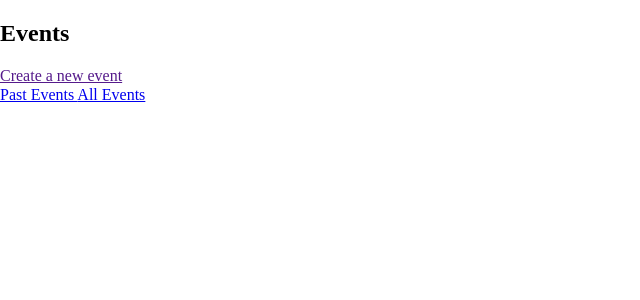
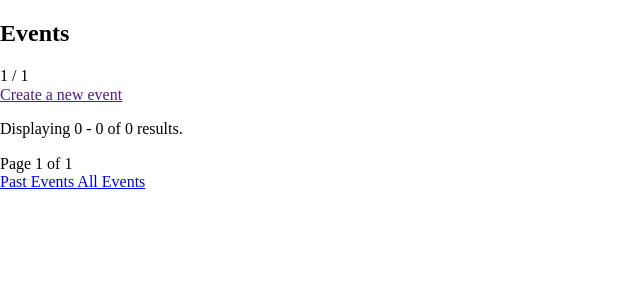
Before and after one commit to 16000psi/djisco, a Django app: page /events/ in a window 1280 px wide. Shown: the part 98-398 px from the top of the page, without its empty margins (0-640 px from the left). Run offline with Django 4.2, Linux system fonts and the light colour scheme; data that the repository does not hold is empty.

Commit message:
Add pagination

```diff
--- a/events/templates/events/event_list.html
+++ b/events/templates/events/event_list.html
@@ -2,17 +2,35 @@
 {% block content %}
 <div class="layout">
     <div class="grid grid--sidebar">
-        <h2>{{ title }}</h2>
+        <div class="title-bar">
+        <h2 class="title">{{ title }}</h2>
+        <div class="top__pagination">
+            {% if page_obj.has_previous %}
+            <a aria-label="go to first page" class="title_bar__pagination__item" href="?page=1"><<</a>
+            <a aria-label="go to previous page" class="title_bar__pagination__item" href="?page={{ page_obj.previous_page_number }}">
+                <
+            </a>
+            {% endif %}
+        <span aria-label="page {{ page_obj.number }} of {{ page_obj.paginator.num_pages }}
+" class="titlebar__pagination-item">
+                {{ page_obj.number }} / {{ page_obj.paginator.num_pages }}
+            </span>
+            {% if page_obj.has_next %}
+            <a aria-label="go to next page" class="title_bar__pagination__item" href="?page={{ page_obj.next_page_number }}">></a>
+            <a aria-label="go to last page" class="title_bar__pagination__item" href="?page={{ page_obj.paginator.num_pages }}">>></a>
+            {% endif %}
+        </div>
+        </div>
+
         <a href="" class="button button--primary">Create a new event</a>
     </div>
     <div class="grid grid--sidebar">
         <div>
-                {% for event in events %}
+            {% for event in page_obj %}
             <article class="card layout__article">
                 <a href="{% url 'event_detail' pk=event.id %}">
                     <h3>{{ event.title }}</h3>
                 </a>
-
                 {% if event.ends_at < now %}
                 <p>{{ event.starts_at|timesince }} ago - {{ event.starts_at|date }}</p>
                 {% else %}
@@ -22,6 +40,26 @@
                 <p class="rich-text">{{ event.description }}</p>
             </article>
             {% endfor %}
+            <div class="pagination">
+                <p class="pagination__readout">{{ pagination_message }}</p>
+            </div>
+            <div class="pagination">
+                {% if page_obj.has_previous %}
+                <a class="pagination__item" href="?page=1">
+                    first
+                </a>
+                <a class="pagination__item" href="?page={{ page_obj.previous_page_number }}">
+                    previous
+                </a>
+                {% endif %}
+                <span class="pagination__item">
+                    Page {{ page_obj.number }} of {{ page_obj.paginator.num_pages }}
+                </span>
+                {% if page_obj.has_next %}
+                <a class="pagination__item" href="?page={{ page_obj.next_page_number }}">next</a>
+                <a class="pagination__item" href="?page={{ page_obj.paginator.num_pages }}">last</a>
+                {% endif %}
+            </div>
         </div>
         <div class="grid__item">
             {% if when == "past" %}
@@ -45,5 +83,6 @@
         </div>
 
     </div>
+
 </div>
 {% endblock content %}
--- a/events/views.py
+++ b/events/views.py
@@ -1,5 +1,6 @@
 from datetime import datetime
 
+from django.core.paginator import Paginator
 from django.http import Http404
 from django.shortcuts import render, get_object_or_404
 from django.utils import timezone
@@ -20,8 +21,28 @@ def event_list(request, when="future"):
     else:
         raise Http404("Page not found")
 
+    pagination_limit = 5
+    paginator = Paginator(events, pagination_limit)
+
+    try:
+        page_number = int(request.GET.get("page", 1))
+
+    except ValueError:
+        page_number = 1
+
+    page_obj = paginator.get_page(page_number)
+    start_index = page_obj.start_index()
+    end_index = page_obj.end_index()
+
+    pagination_message = (
+        f"Displaying {start_index} - {end_index} of {len(events)} results."
+    )
+
     context = {
-        "events": events,
+        "pagination_limit": pagination_limit,
+        "page_obj": page_obj,
+        "pagination_message": pagination_message,
+        "result_count": len(events),
         "now": timezone.make_aware(datetime.now()),
         "when": when,
         "title": title,
```
Also changed, not shown: 1 other file. Lines whose indentation alone changed are shown as unchanged.
